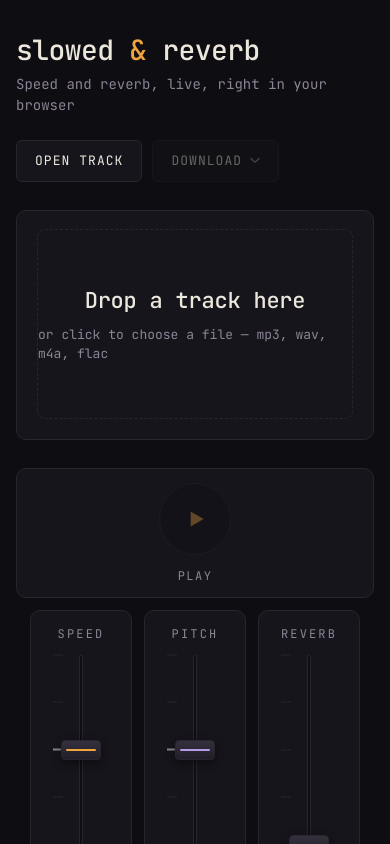
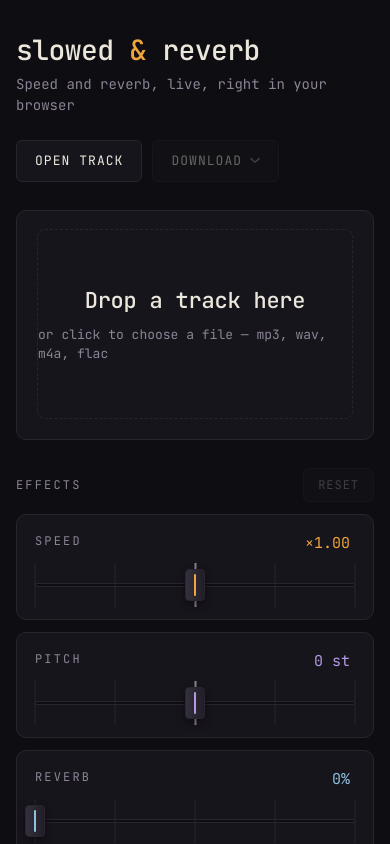
Before and after one commit to olehkhomyk/SlowAndReverbWeb, a React (Vite) app: page / in a window 390 px wide. Shown: the top 844 px of the page. Built offline with nearby package versions, Linux system fonts and the light colour scheme.

Commit message:
Updated layout styles

```diff
--- a/src/App.css
+++ b/src/App.css
@@ -158,13 +158,47 @@
 
 .track-bar {
   display: flex;
-  justify-content: space-between;
-  align-items: baseline;
-  gap: 16px;
+  align-items: center;
+  gap: 12px;
   margin-bottom: 14px;
 }
 
+.icon-button {
+  flex: 0 0 auto;
+  display: grid;
+  place-items: center;
+  width: 26px;
+  height: 26px;
+  padding: 0;
+  border: 1px solid transparent;
+  border-radius: 5px;
+  background: none;
+  cursor: pointer;
+  transition: border-color 0.15s, background 0.15s;
+}
+
+.icon-button svg {
+  width: 13px;
+  height: 13px;
+  fill: none;
+  stroke: var(--ink-dim);
+  stroke-width: 1.6;
+  stroke-linecap: round;
+  transition: stroke 0.15s;
+}
+
+.icon-button:hover {
+  background: var(--room);
+  border-color: var(--panel-edge);
+}
+
+.icon-button:hover svg {
+  stroke: var(--ink);
+}
+
 .track-name {
+  /* auto margin pushes the time and remove button to the right edge */
+  margin-right: auto;
   font-size: 15px;
   color: var(--ink);
   overflow: hidden;
@@ -184,12 +218,29 @@
   color: var(--amber);
 }
 
+/* Play button sits beside the waveform on desktop, above it on narrow
+   screens where a 72px button beside the wave would starve it of width. */
+.wave-row {
+  display: flex;
+  align-items: center;
+  gap: 20px;
+}
+
 .waveform {
   display: block;
+  flex: 1 1 auto;
+  min-width: 0;
   width: 100%;
   height: 150px;
   cursor: crosshair;
   touch-action: none;
+}
+
+@media (max-width: 720px) {
+  .wave-row {
+    flex-direction: column;
+    gap: 14px;
+  }
 }
 
 .drop-zone {
@@ -229,36 +280,10 @@
   color: #e08f8f;
 }
 
-/* ── Console: transport + faders ──────────────────────────── */
-
-.console {
-  display: flex;
-  justify-content: center;
-  align-items: stretch;
-  gap: 20px;
-  flex-wrap: wrap;
-}
-
-.transport-module,
-.fader {
-  user-select: none;
-  -webkit-user-select: none;
-  background: var(--panel);
-  border: 1px solid var(--panel-edge);
-  border-radius: 10px;
-  padding: 18px 26px 16px;
-  display: flex;
-  flex-direction: column;
-  align-items: center;
-  gap: 12px;
-}
-
-.transport-module {
-  justify-content: center;
-  min-width: 140px;
-}
+/* ── Transport ────────────────────────────────────────────── */
 
 .transport {
+  flex: 0 0 auto;
   width: 72px;
   height: 72px;
   border-radius: 50%;
@@ -286,17 +311,74 @@
   fill: var(--amber);
 }
 
-.transport-label {
+/* ── Console: faders ──────────────────────────────────────── */
+
+.console-bar {
+  display: flex;
+  align-items: center;
+  justify-content: space-between;
+  gap: 16px;
+  /* The bar labels the faders below it, so close the deck's 28px gap. */
+  margin-bottom: -16px;
+}
+
+.console-title {
   font-family: var(--mono);
   font-size: 12px;
-  letter-spacing: 0.12em;
+  letter-spacing: 0.18em;
   text-transform: uppercase;
   color: var(--ink-dim);
+}
+
+.text-button {
+  font-family: var(--mono);
+  font-size: 12px;
+  letter-spacing: 0.08em;
+  text-transform: uppercase;
+  color: var(--ink-dim);
+  padding: 7px 14px;
+  border: 1px solid var(--panel-edge);
+  border-radius: 6px;
+  background: var(--panel);
+  cursor: pointer;
+  transition: border-color 0.15s, color 0.15s;
+}
+
+.text-button:hover:not(:disabled) {
+  border-color: var(--amber);
+  color: var(--amber);
+}
+
+.text-button:disabled {
+  opacity: 0.4;
+  cursor: default;
+}
+
+.console {
+  display: flex;
+  flex-direction: column;
+  gap: 12px;
+}
+
+/* One row on desktop: label | track | value. The track is horizontal at
+   every width — it just gets its own row below the label and value once
+   the screen is too narrow to fit all three side by side. */
+.fader {
+  user-select: none;
+  -webkit-user-select: none;
+  background: var(--panel);
+  border: 1px solid var(--panel-edge);
+  border-radius: 10px;
+  padding: 16px 22px;
+  display: flex;
+  align-items: center;
+  gap: 20px;
 }
 
 /* ── Fader ────────────────────────────────────────────────── */
 
 .fader-label {
+  flex: 0 0 68px;
   font-family: var(--mono);
   font-size: 12px;
   letter-spacing: 0.18em;
@@ -306,19 +388,27 @@
 
 .fader-track {
   position: relative;
-  width: 56px;
-  height: 190px;
-  cursor: ns-resize;
-  touch-action: none;
+  flex: 1 1 auto;
+  height: 44px;
+  cursor: ew-resize;
+  touch-action: pan-y;
+}
+
+.fader-track:focus-visible {
+  outline: none;
+}
+
+.fader-track:focus-visible .fader-rail {
+  border-color: var(--fader-accent);
 }
 
 .fader-rail {
   position: absolute;
-  left: 50%;
-  top: 0;
-  bottom: 0;
-  width: 4px;
-  transform: translateX(-50%);
+  left: 0;
+  right: 0;
+  top: 50%;
+  height: 4px;
+  transform: translateY(-50%);
   border-radius: 2px;
   background: var(--room);
   border: 1px solid var(--panel-edge);
@@ -326,9 +416,9 @@
 
 .fader-fill {
   position: absolute;
-  left: 50%;
-  width: 4px;
-  transform: translateX(-50%);
+  top: 50%;
+  height: 4px;
+  transform: translateY(-50%);
   border-radius: 2px;
   background: var(--fader-accent);
   opacity: 0.85;
@@ -336,27 +426,26 @@
 
 .fader-tick {
   position: absolute;
-  left: 0;
-  width: 10px;
-  height: 1px;
+  top: 0;
+  bottom: 0;
+  width: 1px;
   background: var(--panel-edge);
-  transform: translateY(0.5px);
+  transform: translateX(-0.5px);
 }
 
 .fader-tick[data-detent] {
-  width: 14px;
-  height: 2px;
+  width: 2px;
   background: var(--ink-dim);
 }
 
 .fader-cap {
   position: absolute;
-  left: 50%;
-  transform: translateX(-50%);
-  width: 40px;
-  height: 20px;
+  top: 50%;
+  transform: translateY(-50%);
+  width: 20px;
+  height: 32px;
   border-radius: 4px;
-  background: linear-gradient(180deg, #34303d, #211e28);
+  background: linear-gradient(90deg, #34303d, #211e28);
   border: 1px solid var(--panel-edge);
   box-shadow: 0 3px 8px rgba(0, 0, 0, 0.45);
 }
@@ -364,21 +453,53 @@
 .fader-cap::after {
   content: '';
   position: absolute;
-  left: 4px;
-  right: 4px;
-  top: 50%;
-  height: 2px;
-  transform: translateY(-50%);
+  left: 50%;
+  top: 4px;
+  bottom: 4px;
+  width: 2px;
+  transform: translateX(-50%);
   border-radius: 1px;
   background: var(--fader-accent);
 }
 
-.fader-value {
+.fader-value,
+.fader-input {
+  box-sizing: border-box;
   font-family: var(--mono);
   font-size: 15px;
   color: var(--fader-accent);
-  min-width: 64px;
+  /* Fixed, not min-width: an <input> would otherwise grow to its default
+     ~20-character width and shove the fader panel wider. flex-basis stops
+     it shrinking below the longest value any fader formats ("+12.0 dB"). */
+  flex: 0 0 80px;
+  width: 80px;
+  height: 24px;
+  text-align: right;
+  white-space: nowrap;
+  border: 1px solid transparent;
+  border-radius: 4px;
+  padding: 2px 4px;
+}
+
+.fader-value {
+  cursor: text;
+  transition: background 0.12s;
+}
+
+.fader-value:hover,
+.fader-value:focus-visible {
+  background: var(--room);
+  outline: none;
+}
+
+.fader-input {
   text-align: center;
+  background: var(--room);
+  border-color: var(--fader-accent);
+}
+
+.fader-input:focus-visible {
+  outline: none;
 }
 
 /* ── Hints ────────────────────────────────────────────────── */
@@ -415,6 +536,38 @@
   color: var(--ink-dim);
 }
 
+/* Too narrow to fit label, track and value side by side: stack them into
+   two rows, with the track spanning the full width underneath. The areas
+   are named because the DOM order is label, track, value. */
+@media (max-width: 720px) {
+  .fader {
+    display: grid;
+    grid-template-columns: auto auto;
+    grid-template-areas:
+      'label value'
+      'track track';
+    justify-content: space-between;
+    row-gap: 10px;
+    column-gap: 12px;
+    padding: 14px 18px 16px;
+  }
+
+  .fader-label {
+    grid-area: label;
+    width: auto;
+  }
+
+  .fader-track {
+    grid-area: track;
+  }
+
+  .fader-value,
+  .fader-input {
+    grid-area: value;
+    justify-self: end;
+  }
+}
+
 @media (max-width: 560px) {
   .deck {
     width: calc(100% - 32px);
@@ -425,13 +578,7 @@
     gap: 12px;
   }
 
-  .transport-module,
   .fader {
     padding: 14px 18px 12px;
   }
-
-  .transport-module {
-    min-width: 0;
-    flex-basis: 100%;
-  }
 }
--- a/src/App.tsx
+++ b/src/App.tsx
@@ -93,6 +93,29 @@ function App() {
 	const handleBass = (value: number) => {
 		setBass(value);
 		engineRef.current?.setBassBoost(value);
+	};
+
+	const isDefault = speed === 1 && pitch === 0 && reverb === 0 && bass === 0;
+
+	const handleReset = () => {
+		const engine = engineRef.current;
+		setSpeed(1);
+		setPitch(0);
+		setReverb(0);
+		setBass(0);
+		engine?.setRate(1);
+		engine?.setPitch(0);
+		engine?.setReverb(0);
+		engine?.setBassBoost(0);
+	};
+
+	const handleRemoveTrack = () => {
+		engineRef.current?.unload();
+		setBuffer(null);
+		setTrackName('');
+		setPlaying(false);
+		setPosition(0);
+		setError('');
 	};
 
 	const handleExport = async (format: ExportFormat) => {
@@ -193,8 +216,37 @@ function App() {
 							<span className="track-time">
                 <b>{formatTime(position)}</b> / {formatTime(buffer.duration)}
               </span>
+							<button
+								className="icon-button"
+								onClick={handleRemoveTrack}
+								aria-label="Remove track"
+								title="Remove track"
+							>
+								<svg viewBox="0 0 16 16" aria-hidden="true">
+									<path d="M4 4l8 8M12 4l-8 8"/>
+								</svg>
+							</button>
 						</div>
-						<Waveform buffer={buffer} position={position} onSeek={handleSeek}/>
+						<div className="wave-row">
+							<button
+								className="transport"
+								onClick={() => void togglePlay()}
+								disabled={!buffer}
+								aria-label={playing ? 'Pause' : 'Play'}
+							>
+								{playing ? (
+									<svg viewBox="0 0 24 24" aria-hidden="true">
+										<rect x="6" y="5" width="4" height="14"/>
+										<rect x="14" y="5" width="4" height="14"/>
+									</svg>
+								) : (
+									<svg viewBox="0 0 24 24" aria-hidden="true">
+										<path d="M8 5l12 7-12 7z"/>
+									</svg>
+								)}
+							</button>
+							<Waveform buffer={buffer} position={position} onSeek={handleSeek}/>
+						</div>
 					</>
 				) : (
 					<label className="drop-zone">
@@ -208,28 +260,18 @@ function App() {
 				{error && <p className="load-error">{error}</p>}
 			</section>
 
+			<div className="console-bar">
+				<span className="console-title">Effects</span>
+				<button
+					className="text-button"
+					onClick={handleReset}
+					disabled={isDefault}
+				>
+					Reset
+				</button>
+			</div>
+
 			<section className="console">
-				<div className="transport-module">
-					<button
-						className="transport"
-						onClick={() => void togglePlay()}
-						disabled={!buffer}
-						aria-label={playing ? 'Pause' : 'Play'}
-					>
-						{playing ? (
-							<svg viewBox="0 0 24 24" aria-hidden="true">
-								<rect x="6" y="5" width="4" height="14"/>
-								<rect x="14" y="5" width="4" height="14"/>
-							</svg>
-						) : (
-							<svg viewBox="0 0 24 24" aria-hidden="true">
-								<path d="M8 5l12 7-12 7z"/>
-							</svg>
-						)}
-					</button>
-					<span className="transport-label">{playing ? 'Pause' : 'Play'}</span>
-				</div>
-
 				<Fader
 					label="Speed"
 					value={speed}
--- a/src/audio/engine.ts
+++ b/src/audio/engine.ts
@@ -205,6 +205,14 @@ export class AudioEngine {
 		this.stopSource();
 	}
 
+	/** Stops playback and drops the loaded track. Effect settings survive. */
+	unload(): void {
+		this.stopSource();
+		this.playing = false;
+		this.buffer = null;
+		this.basePos = 0;
+	}
+
 	seek(pos: number): void {
 		if (!this.buffer) return;
 		this.basePos = Math.min(Math.max(pos, 0), this.duration);
--- a/src/components/Fader.tsx
+++ b/src/components/Fader.tsx
@@ -1,4 +1,4 @@
-import { useRef } from 'react';
+import { useEffect, useRef, useState } from 'react';
 import type { CSSProperties, KeyboardEvent, PointerEvent } from 'react';
 
 interface FaderProps {
@@ -31,12 +31,20 @@ export default function Fader({
                               }: FaderProps) {
 	const trackRef = useRef<HTMLDivElement>(null);
 	const dragging = useRef(false);
+	const [editing, setEditing] = useState(false);
+	const [draft, setDraft] = useState('');
+	const inputRef = useRef<HTMLInputElement>(null);
 
+	// Typed values can land outside [min, max]; the track only ever draws
+	// a clamped position so the cap/fill just pin to the edge instead of
+	// breaking the geometry. Dragging or the keyboard resumes from here,
+	// so the fader snaps back into range the moment it's touched.
+	const clamped = clamp(value, min, max);
 	const ratio = (v: number) => (v - min) / (max - min);
 
-	const valueFromPointer = (clientY: number): number => {
+	const valueFromPointer = (clientX: number): number => {
 		const rect = trackRef.current!.getBoundingClientRect();
-		const r = clamp(1 - (clientY - rect.top) / rect.height, 0, 1);
+		const r = clamp((clientX - rect.left) / rect.width, 0, 1);
 		let v = min + r * (max - min);
 		if (detent !== undefined && Math.abs(v - detent) < (max - min) * 0.03) {
 			v = detent;
@@ -49,7 +57,7 @@ export default function Fader({
 		e.currentTarget.setPointerCapture(e.pointerId);
 		e.currentTarget.focus();
 		dragging.current = true;
-		onChange(valueFromPointer(e.clientY));
+		onChange(valueFromPointer(e.clientX));
 	};
 
 	const handlePointerMove = (e: PointerEvent<HTMLDivElement>) => {
@@ -60,7 +68,7 @@ export default function Fader({
 			dragging.current = false;
 			return;
 		}
-		onChange(valueFromPointer(e.clientY));
+		onChange(valueFromPointer(e.clientX));
 	};
 
 	const endDrag = () => {
@@ -69,10 +77,10 @@ export default function Fader({
 
 	const handleKeyDown = (e: KeyboardEvent<HTMLDivElement>) => {
 		let next: number | null = null;
-		if (e.key === 'ArrowUp' || e.key === 'ArrowRight') next = value + step;
-		else if (e.key === 'ArrowDown' || e.key === 'ArrowLeft') next = value - step;
-		else if (e.key === 'PageUp') next = value + step * 10;
-		else if (e.key === 'PageDown') next = value - step * 10;
+		if (e.key === 'ArrowUp' || e.key === 'ArrowRight') next = clamped + step;
+		else if (e.key === 'ArrowDown' || e.key === 'ArrowLeft') next = clamped - step;
+		else if (e.key === 'PageUp') next = clamped + step * 10;
+		else if (e.key === 'PageDown') next = clamped - step * 10;
 		else if (e.key === 'Home') next = min;
 		else if (e.key === 'End') next = max;
 		if (next === null) return;
@@ -80,12 +88,27 @@ export default function Fader({
 		onChange(clamp(Math.round(next / step) * step, min, max));
 	};
 
-	// The fill shows deviation from the detent (like a pitch fader),
-	// or level from the bottom when there is no detent.
+	const startEditing = () => {
+		setDraft(String(clamped));
+		setEditing(true);
+	};
+
+	const commitDraft = () => {
+		const parsed = Number(draft);
+		if (Number.isFinite(parsed)) onChange(clamp(parsed, min, max));
+		setEditing(false);
+	};
+
+	useEffect(() => {
+		if (editing) inputRef.current?.select();
+	}, [editing]);
+
+	// The fill spans from the detent to the current value (like a pitch
+	// fader), or from the start when there is no detent.
 	const fillFrom = ratio(detent ?? min);
-	const fillTo = ratio(value);
-	const fillBottom = Math.min(fillFrom, fillTo) * 100;
-	const fillHeight = Math.abs(fillTo - fillFrom) * 100;
+	const fillTo = ratio(clamped);
+	const fillLeft = Math.min(fillFrom, fillTo) * 100;
+	const fillWidth = Math.abs(fillTo - fillFrom) * 100;
 
 	return (
 		<div className="fader" style={{ '--fader-accent': accent } as CSSProperties}>
@@ -96,11 +119,11 @@ export default function Fader({
 				role="slider"
 				tabIndex={0}
 				aria-label={label}
-				aria-orientation="vertical"
+				aria-orientation="horizontal"
 				aria-valuemin={min}
 				aria-valuemax={max}
-				aria-valuenow={value}
-				aria-valuetext={format(value)}
+				aria-valuenow={clamped}
+				aria-valuetext={format(clamped)}
 				onPointerDown={handlePointerDown}
 				onPointerMove={handlePointerMove}
 				onPointerUp={endDrag}
@@ -111,22 +134,56 @@ export default function Fader({
 				<div className="fader-rail"/>
 				<div
 					className="fader-fill"
-					style={{ bottom: `${fillBottom}%`, height: `${fillHeight}%` }}
+					style={{ left: `${fillLeft}%`, width: `${fillWidth}%` }}
 				/>
 				{ticks.map((t) => (
 					<span
 						key={t}
 						className="fader-tick"
 						data-detent={t === detent || undefined}
-						style={{ bottom: `${ratio(t) * 100}%` }}
+						style={{ left: `${ratio(t) * 100}%` }}
 					/>
 				))}
 				<div
 					className="fader-cap"
-					style={{ bottom: `calc(${ratio(value) * 100}% - 10px)` }}
+					style={{ left: `calc(${ratio(clamped) * 100}% - 10px)` }}
 				/>
 			</div>
-			<output className="fader-value">{format(value)}</output>
+			{editing ? (
+				<input
+					ref={inputRef}
+					className="fader-input"
+					type="text"
+					inputMode="decimal"
+					value={draft}
+					onChange={(e) => setDraft(e.target.value)}
+					onBlur={commitDraft}
+					onKeyDown={(e) => {
+						if (e.key === 'Enter') {
+							e.preventDefault();
+							commitDraft();
+						} else if (e.key === 'Escape') {
+							e.preventDefault();
+							setEditing(false);
+						}
+					}}
+				/>
+			) : (
+				<output
+					className="fader-value"
+					tabIndex={0}
+					title="Click to type a value"
+					onClick={startEditing}
+					onKeyDown={(e) => {
+						if (e.key === 'Enter' || e.key === ' ') {
+							e.preventDefault();
+							startEditing();
+						}
+					}}
+				>
+					{format(clamped)}
+				</output>
+			)}
 		</div>
 	);
 }
```
